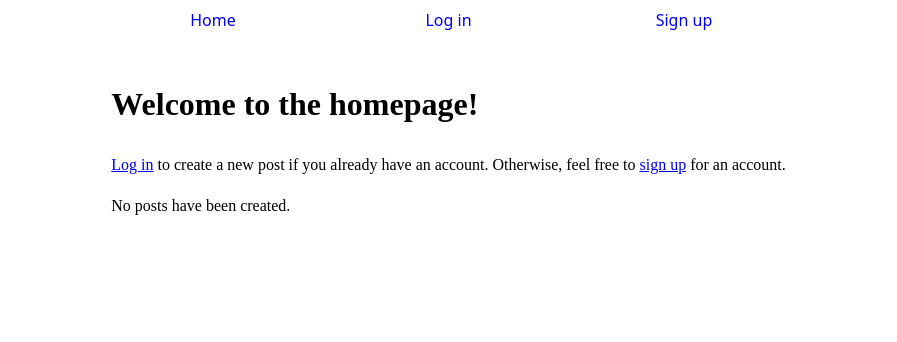
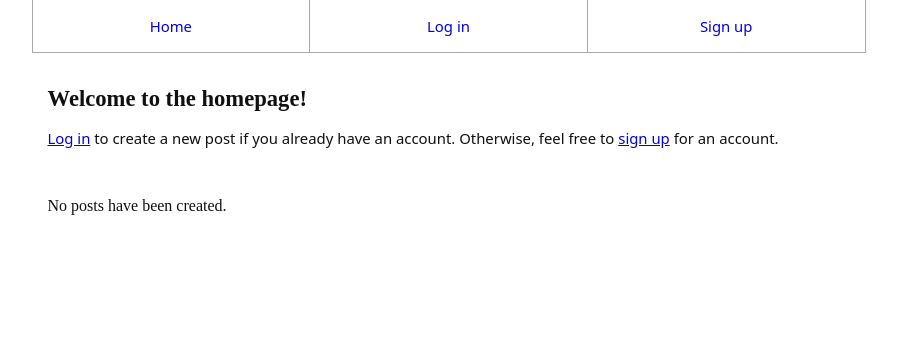
Before and after one commit to NirmalSubedi/odin-members-only, a Node server app: page / in a window 1280 px wide. Shown: the top 342 px of the page, without its empty margins (184-1081 px from the left). Run offline with Node 20, Linux system fonts and the light colour scheme; data that the repository does not hold is empty; some libraries are stand-ins or nearby versions.

Commit message:
style(css): add style rules for home page

```diff
--- a/public/style.css
+++ b/public/style.css
@@ -1,7 +1,7 @@
 :root {
   --fs-scale: 1.15;
-  --fs-unit: 1rem;
-  --fs-growth: 0.2vw;
+  --fs-unit: 0.75rem;
+  --fs-growth: 0.4vw;
   --fs-max: 1.5rem;
 
   --fs-xsm: calc(var(--fs-sm) / var(--fs-scale));
@@ -23,6 +23,7 @@
     "Apple Color Emoji", "Segoe UI Emoji", "Segoe UI Symbol";
   --ff-mono: ui-monospace, Consolas, monospace;
   --ff-serif: ui-serif, serif;
+  color: #101010;
 }
 
 html {
@@ -33,7 +34,6 @@ body {
   -webkit-font-smoothing: antialiased;
   text-rendering: optimizeLegibility;
 
-  line-height: 1.6;
   margin: 0;
   display: grid;
   place-content: start center;
@@ -43,6 +43,7 @@ body {
 main {
   padding: 0 1rem 2rem;
   font-family: var(--ff-serif);
+  margin-bottom: 5rem;
 }
 
 @media (width>=52rem) {
@@ -77,7 +78,18 @@ h3 {
   text-wrap: balance;
 }
 
-nav ul {
+.nav {
+  border: 1px solid #aaa;
+  border-top: 0;
+}
+
+@media (width>=52rem) {
+  .nav {
+    min-width: 52rem;
+  }
+}
+
+.nav ul {
   margin: 0;
   padding: 0;
   list-style: none;
@@ -85,21 +97,102 @@ nav ul {
   justify-content: space-evenly;
 }
 
-nav li {
+.nav li {
   flex: 1 1 0;
   text-align: center;
   display: flex;
 }
 
-nav a {
+.nav a {
   flex: 1 1 0;
   text-decoration: none;
-  padding: 0.5rem 0 1.5rem;
+  padding: 1rem 0;
+  font-size: var(--fs-sm);
 }
 
-nav a:focus,
-nav a:hover {
+.nav li + * {
+  border-left: 1px solid #aaa;
+}
+
+.nav a:focus,
+.nav a:hover {
   background-color: #eeeeee;
   text-decoration: underline;
   padding: 1rem 0;
 }
+
+.welcome_message_box {
+  padding: 2rem 0;
+  display: grid;
+  gap: 1rem;
+}
+
+.welcome_message_heading {
+  margin: 0;
+  font-size: var(--fs-h5);
+  line-height: 1.2;
+}
+
+.welcome_description {
+  margin: 0;
+  line-height: 1.4;
+  font-family: var(--ff-sans);
+  font-size: var(--fs-sm);
+}
+
+.posts {
+  display: grid;
+  row-gap: 1rem;
+}
+
+.post {
+  display: grid;
+  gap: 1rem;
+}
+
+.post + * {
+  padding-top: 1rem;
+  border-top: 1px solid black;
+}
+
+.post_intro_head {
+  padding-bottom: 1rem;
+  font-size: calc(var(--fs-base) * 0.96);
+  text-decoration: underline;
+  text-decoration-skip-ink: none;
+  margin: 0;
+}
+
+.post_title {
+  margin: 0;
+  font-size: var(--fs-h5);
+  font-family: var(--ff-serif);
+}
+
+.post_body {
+  line-height: 1.6;
+  margin: 0;
+  font-size: var(--fs-base);
+  font-family: var(--ff-sans);
+  color: #333;
+}
+
+.post_metadata {
+  display: flex;
+
+  gap: 1em;
+  justify-content: space-between;
+  font-size: var(--fs-sm);
+  color: #333;
+}
+
+.post_time {
+  margin: 0;
+}
+
+.club_recruitment_message {
+  margin: 0;
+  color: #333;
+  font-size: var(--fs-sm);
+  font-style: italic;
+}
--- a/views/home.ejs
+++ b/views/home.ejs
@@ -9,7 +9,8 @@
   <body>
     <%- include('partials/nav') %>
     <main>
-      <h1>Welcome to the homepage<%= locals.user?` ${user.first_name} ${user.last_name} (${user.username})`: '' %>!</h1>
+      <div class="welcome_message_box">
+        <h1 class="welcome_message_heading">Welcome to the homepage<%= locals.user?` ${user.first_name} ${user.last_name} (${user.username})`: '' %>!</h1>
 
         <% if (locals.user?.is_new_member) { %>
         <dialog open closedby="any">
@@ -21,26 +22,28 @@
         <% } %>
 
         <% if (locals.user) { %>
-      <p>Have something in mind that you would like to share? Then, feel free to share it with a <a href="./new_post">new post.</a></p>
+        <p class="welcome_description">Have something in mind that you would like to share? Then, feel free to share it with a <a href="./new_post">new post.</a></p>
         <% } else { %>
-      <p><a href="./login">Log in</a> to create a new post if you already have an account. Otherwise, feel free to <a href="./signup">sign up</a> for an account.</p>
+        <p class="welcome_description"><a href="./login">Log in</a> to create a new post if you already have an account. Otherwise, feel free to <a href="./signup">sign up</a> for an account.</p>
         <% } %>
+      </div>
 
       <% if (locals.posts.length) { %>
-      <h2>(<%= posts.length %>) Post<%=posts.length>1?'s':''%>:</h2>
+      <h2 class="post_intro_head">(<%= posts.length %>) Post<%=posts.length>1?'s':''%>:</h2>
 
+      <div class="posts">
         <% posts.forEach(post => { %>
         <article class="post">
-        <h3><%= post.title %></h3>
-        <p><%= post.body %></p>
-
+          <h3 class="post_title"><%= post.title %></h3>
+          <p class="post_body"><%= post.body %></p>
           <% if (locals.user?.is_member || locals.user?.username === post.username) { %>
+          <div class="post_metadata">
             <address>Authored by: <%= post.first_name %> <%= post.last_name %> (<a href="mailto:<%= post.username %>"><%= post.username %></a>)</address>
-        <p>Posted at <time datetime="<%= post.created_at.toISOString() %>"><%= post.created_at.toUTCString() %></time>.</p>
+            <p class="post_time">Posted at <time datetime="<%= post.created_at.toISOString() %>"><%= post.created_at.toUTCString() %></time></p>
+          </div>
           <% } else if (locals.user) { %>
-        <p><a href="./join_club">Join the club</a> to become a member and to see the author's name and time of this post.</p>
+          <p class="club_recruitment_message"><a href="./join_club">Join the club</a> to see the author's name and post time.</p>
           <% } %>
-
           <% if (locals.user?.is_admin) { %>
           <form action="/delete_post" method="post">
             <input
@@ -57,6 +60,7 @@
           <% } %>
         </article>
         <% }) %>
+      </div>
       <% } else { %>
       <p>No posts have been created.</p>
       <% } %>
--- a/views/partials/nav.ejs
+++ b/views/partials/nav.ejs
@@ -1,4 +1,4 @@
-<nav>
+<nav class="nav">
   <ul>
     <li class="home"><a href="./">Home</a></li>
     <% if (locals.user && !locals.user.is_member) { %>
```
Lines whose indentation alone changed are shown as unchanged.
